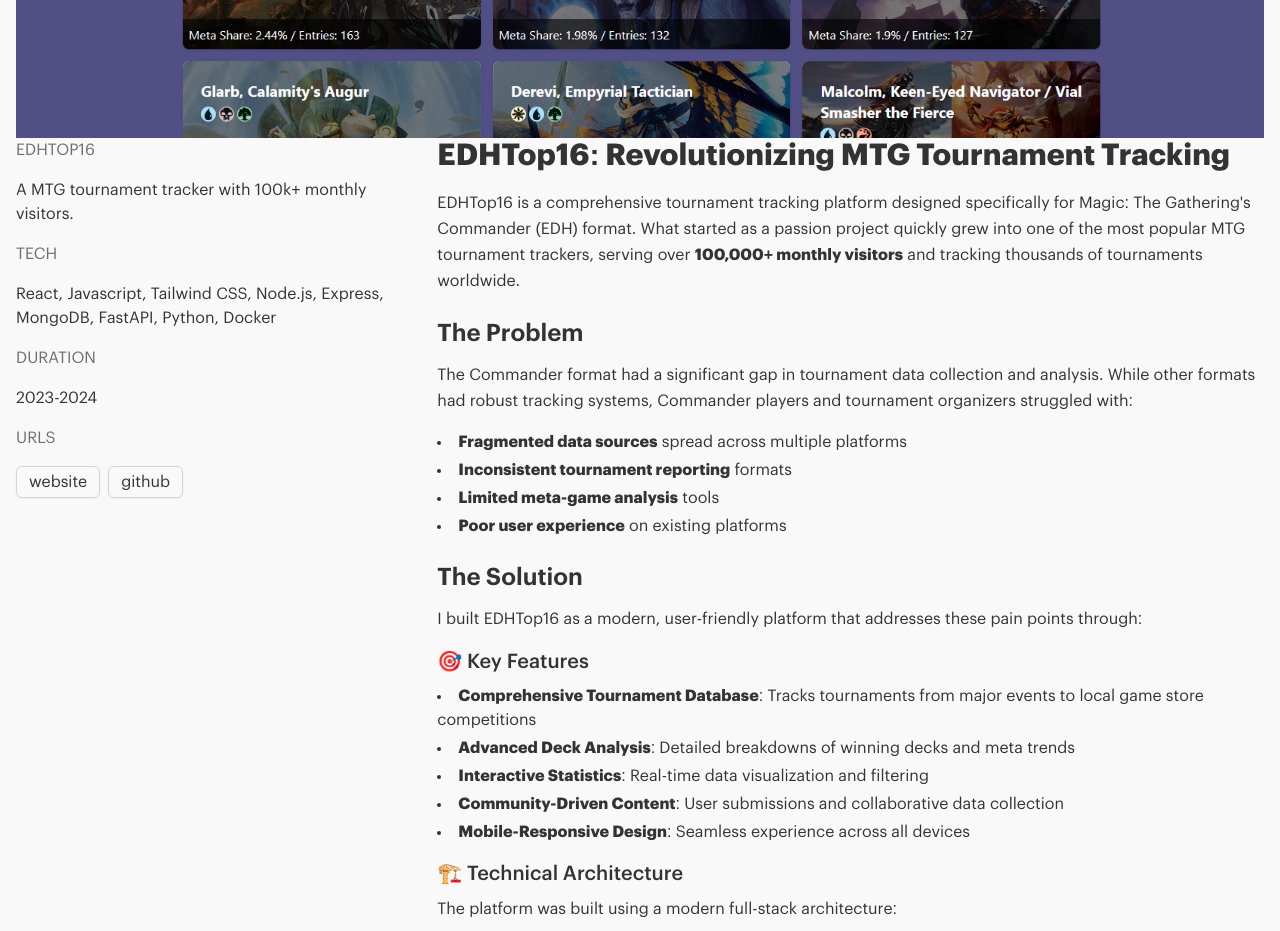
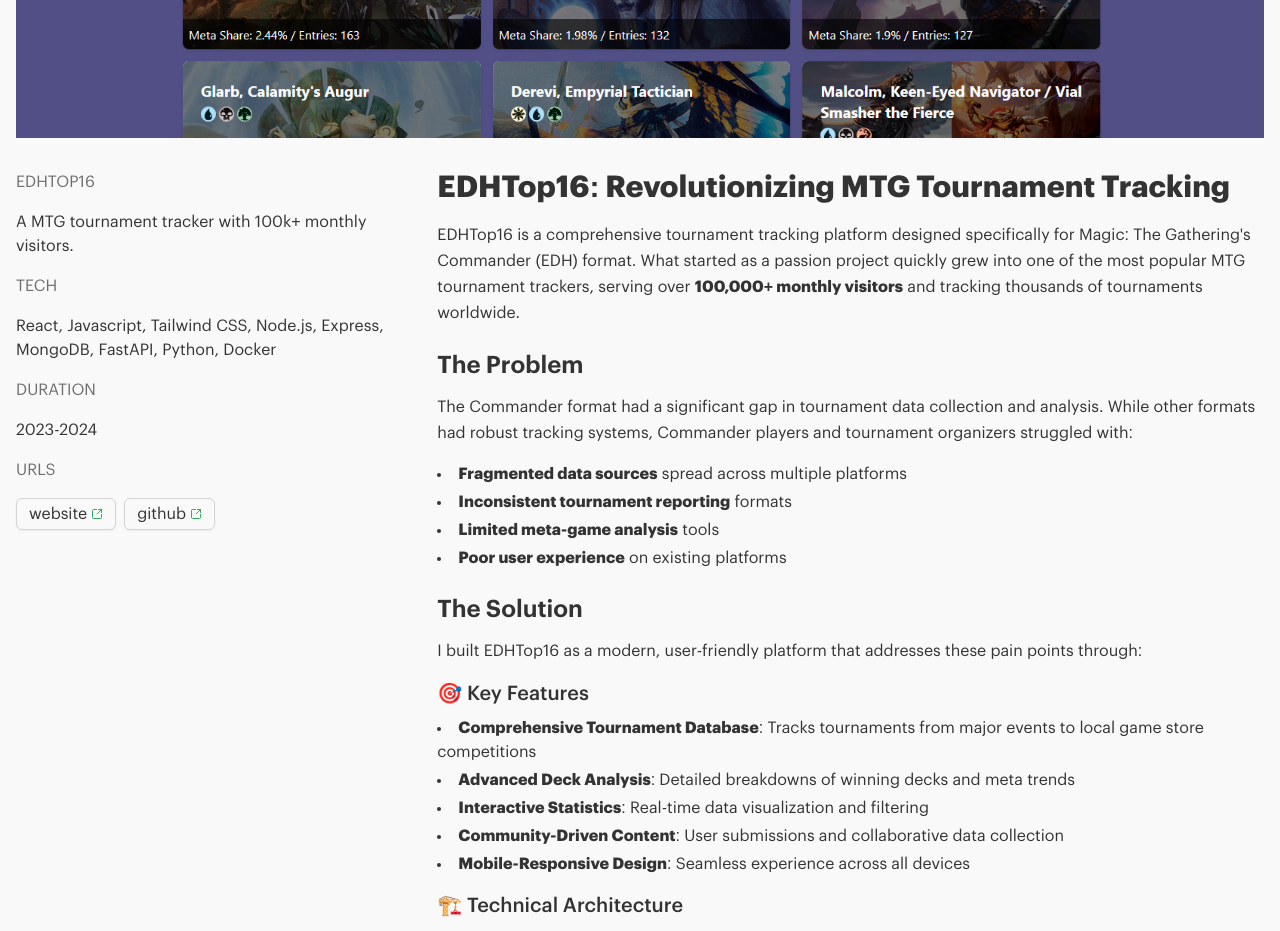
Before and after one commit to g00gol/jackeyy.me-v3, a Next.js app: page /project/edhtop16 in a window 1280 px wide. Shown: the part 660-1591 px from the top of the page. Built offline with nearby package versions, Linux system fonts and the light colour scheme.

Commit message:
more fixes

```diff
--- a/app/(main)/blog/[slug]/page.tsx
+++ b/app/(main)/blog/[slug]/page.tsx
@@ -13,7 +13,7 @@ import {
 } from "@/components/shared";
 import { Button } from "@/components/ui/button";
 
-export default async function BlogPost({
+export default async function PostPage({
   params,
 }: {
   params: { slug: string };
--- a/app/(main)/blog/page.tsx
+++ b/app/(main)/blog/page.tsx
@@ -1,5 +1,5 @@
 import { BlogList } from "@/components/blog";
 
-export default function Blog() {
+export default function BlogPage() {
   return <BlogList />;
 }
--- a/app/(main)/layout.tsx
+++ b/app/(main)/layout.tsx
@@ -6,9 +6,11 @@ export default function HomeLayout({
   children: React.ReactNode;
 }>) {
   return (
-    <main className="mx-auto min-h-screen max-w-7xl px-4">
+    <main className="mx-auto flex min-h-screen max-w-7xl flex-col px-4">
       <Nav />
-      <section className="bg-background z-10 border-b py-8">{children}</section>
+      <section className="bg-background z-10 flex-1 space-y-8 border-b py-8 transition-colors">
+        {children}
+      </section>
       <Footer />
     </main>
   );
--- a/app/(main)/page.tsx
+++ b/app/(main)/page.tsx
@@ -1,7 +1,7 @@
 import { Hero } from "@/components/home";
 import { Projects } from "@/components/projects";
 
-export default function Home() {
+export default function HomePage() {
   return (
     <>
       <Hero />
--- a/app/(main)/project/[slug]/page.tsx
+++ b/app/(main)/project/[slug]/page.tsx
@@ -1,92 +1,20 @@
 import { notFound } from "next/navigation";
-import { MDXRemote } from "next-mdx-remote/rsc";
-import Image from "next/image";
 
-import type { Project } from "@/components/projects/types";
+import type { Project as ProjectType } from "@/components/projects/types";
 import { getProjectBySlug } from "@/components/projects/utils";
-import { MDXComponents } from "@/components/mdx/mdxComponents";
-import {
-  Grid,
-  GridContainer,
-  Column,
-  ColumnBody,
-  ColumnHeading,
-} from "@/components/shared";
-import { Button } from "@/components/ui/button";
+import { Project } from "@/components/projects/project";
 
-export default async function Project({
+export default async function ProjectPage({
   params,
 }: {
   params: { slug: string };
 }) {
   const { slug } = await params;
-  const project: Project | null = getProjectBySlug(slug);
+  const project: ProjectType | null = getProjectBySlug(slug);
 
   if (!project) {
     notFound();
   }
 
-  return (
-    <>
-      <div className="relative aspect-video w-full overflow-hidden">
-        <Image
-          src={project.thumbnail}
-          alt={project.title}
-          fill
-          className="object-cover object-top"
-        />
-      </div>
-      <GridContainer>
-        <Grid>
-          <Column span={1}>
-            <div className="sticky top-24 space-y-4">
-              {project.content !== "" && (
-                <>
-                  <ColumnHeading>{project.title}</ColumnHeading>
-                  <ColumnBody>{project.description}</ColumnBody>
-                </>
-              )}
-              <ProjectInfo project={project} />
-            </div>
-          </Column>
-          <Column span={2}>
-            {project.content !== "" ? (
-              <div className="prose prose-lg dark:prose-invert max-w-none">
-                <MDXRemote
-                  source={project.content}
-                  components={MDXComponents}
-                />
-              </div>
-            ) : (
-              <>
-                <ColumnHeading>{project.title}</ColumnHeading>
-                <ColumnBody>{project.description}</ColumnBody>
-              </>
-            )}
-          </Column>
-        </Grid>
-      </GridContainer>
-    </>
-  );
+  return <Project project={project} />;
 }
-
-function ProjectInfo({ project }: { project: Project }) {
-  return (
-    <>
-      <ColumnHeading>Tech</ColumnHeading>
-      <ColumnBody>{project.tech.join(", ")}</ColumnBody>
-      <ColumnHeading>Duration</ColumnHeading>
-      <ColumnBody>{project.duration}</ColumnBody>
-      <ColumnHeading>URLs</ColumnHeading>
-      <ColumnBody className="flex !space-y-0 space-x-2">
-        {Object.entries(project.urls).map(([title, url]) => (
-          <Button variant="outline" size="sm" key={title}>
-            <a key={title} href={url} target="_blank" rel="noopener noreferrer">
-              {title}
-            </a>
-          </Button>
-        ))}
-      </ColumnBody>
-    </>
-  );
-}
--- a/app/globals.css
+++ b/app/globals.css
@@ -167,6 +167,6 @@
     @apply bg-background text-foreground;
   }
   a {
-    @apply hover:text-secondary text-base transition-colors;
+    @apply text-base transition-colors;
   }
 }
--- a/components/home/hero.tsx
+++ b/components/home/hero.tsx
@@ -1,4 +1,4 @@
-import { MapPin } from "lucide-react";
+import { MapPin, SquareArrowOutUpRight } from "lucide-react";
 
 import {
   Column,
@@ -6,8 +6,10 @@ import {
   ColumnBody,
   Grid,
   GridContainer,
+  Outlink,
 } from "@/components/shared";
 import { BlogList } from "@/components/blog";
+import { Button } from "../ui/button";
 
 const SOCIALS = [
   {
@@ -27,28 +29,24 @@ export function Hero() {
         <Column span={2}>
           <ColumnHeading>Hello World!</ColumnHeading>
           <ColumnBody>
-            <h1>im jackey,</h1>
+            <h1>I'm Jackey,</h1>
             <h1 className="">
-              a software developer in&nbsp;
-              <span className="text-secondary inline-flex items-center">
-                <MapPin className="h-4 w-4" /> NYC&nbsp;
-              </span>
-              building waay too many things. i graduated from stevens institute
-              of technology with a degree in computer science. if you'd like to
-              work together, feel free to reach out!
+              a software developer in NYC building way too many things. I
+              graduated from Stevens Institute of Technology with a degree in
+              Computer Science. If you'd like to work together, feel free to
+              reach out!
             </h1>
 
             <div className="space-x-2 underline">
               {SOCIALS.map((social) => (
-                <a
+                <Button
+                  className="cursor-pointer"
+                  variant="outline"
+                  size="sm"
                   key={social.name}
-                  href={social.href}
-                  target="_blank"
-                  rel="noopener noreferrer"
-                  className="hover:text-secondary transition-all"
                 >
-                  {social.name}
-                </a>
+                  <Outlink>{social.name}</Outlink>
+                </Button>
               ))}
             </div>
           </ColumnBody>
--- a/components/projects/index.ts
+++ b/components/projects/index.ts
@@ -1 +1,2 @@
 export { Projects } from "./projects";
+export { Project } from "./project";
--- /dev/null
+++ b/components/projects/project.tsx
@@ -0,0 +1,82 @@
+import { MDXRemote } from "next-mdx-remote/rsc";
+import Image from "next/image";
+
+import type { Project as ProjectType } from "./types";
+import { MDXComponents } from "@/components/mdx/mdxComponents";
+import {
+  Grid,
+  GridContainer,
+  Column,
+  ColumnBody,
+  ColumnHeading,
+  Outlink,
+} from "@/components/shared";
+import { Button } from "@/components/ui/button";
+
+interface ProjectProps {
+  project: ProjectType;
+}
+
+export function Project({ project }: ProjectProps) {
+  return (
+    <>
+      <div className="relative aspect-video w-full overflow-hidden">
+        <Image
+          src={project.thumbnail}
+          alt={project.title}
+          fill
+          className="object-cover object-top"
+        />
+      </div>
+      <GridContainer>
+        <Grid>
+          <Column span={1}>
+            <div className="sticky top-24 space-y-4">
+              {project.content !== "" && (
+                <>
+                  <ColumnHeading>{project.title}</ColumnHeading>
+                  <ColumnBody>{project.description}</ColumnBody>
+                </>
+              )}
+              <ProjectInfo project={project} />
+            </div>
+          </Column>
+          <Column span={2}>
+            {project.content !== "" ? (
+              <div className="prose prose-lg dark:prose-invert max-w-none">
+                <MDXRemote
+                  source={project.content}
+                  components={MDXComponents}
+                />
+              </div>
+            ) : (
+              <>
+                <ColumnHeading>{project.title}</ColumnHeading>
+                <ColumnBody>{project.description}</ColumnBody>
+              </>
+            )}
+          </Column>
+        </Grid>
+      </GridContainer>
+    </>
+  );
+}
+
+function ProjectInfo({ project }: { project: ProjectType }) {
+  return (
+    <>
+      <ColumnHeading>Tech</ColumnHeading>
+      <ColumnBody>{project.tech.join(", ")}</ColumnBody>
+      <ColumnHeading>Duration</ColumnHeading>
+      <ColumnBody>{project.duration}</ColumnBody>
+      <ColumnHeading>URLs</ColumnHeading>
+      <ColumnBody className="flex !space-y-0 space-x-2">
+        {Object.entries(project.urls).map(([title, url]) => (
+          <Button variant="outline" size="sm" key={title}>
+            <Outlink key={title}>{title}</Outlink>
+          </Button>
+        ))}
+      </ColumnBody>
+    </>
+  );
+}
--- a/components/shared/index.ts
+++ b/components/shared/index.ts
@@ -2,3 +2,4 @@ export { Column, ColumnHeading, ColumnBody } from "./column";
 export { GridContainer, Grid } from "./grid";
 export { Nav } from "./nav";
 export { Footer } from "./footer";
+export { Outlink } from "./outlink";
--- /dev/null
+++ b/components/shared/outlink.tsx
@@ -0,0 +1,21 @@
+import { SquareArrowOutUpRight } from "lucide-react";
+
+type OutlinkProps = {
+  href?: string;
+  newTab?: boolean;
+  children: React.ReactNode;
+};
+
+export function Outlink({ href = "", newTab = true, children }: OutlinkProps) {
+  return (
+    <a
+      href={href}
+      target={newTab ? "_blank" : "_self"}
+      rel="noopener noreferrer"
+      className="inline-flex items-center gap-1"
+    >
+      {children}
+      <SquareArrowOutUpRight className="text-primary size-3" />
+    </a>
+  );
+}
--- a/content/projects/test.mdx
+++ b/content/projects/test.mdx
@@ -16,5 +16,5 @@ tech:
   ]
 urls: { website: "https://edhtop16.com", github: "https://github.com/" }
 thumbnail: ""
-published: true
+published: false
 ---
```
